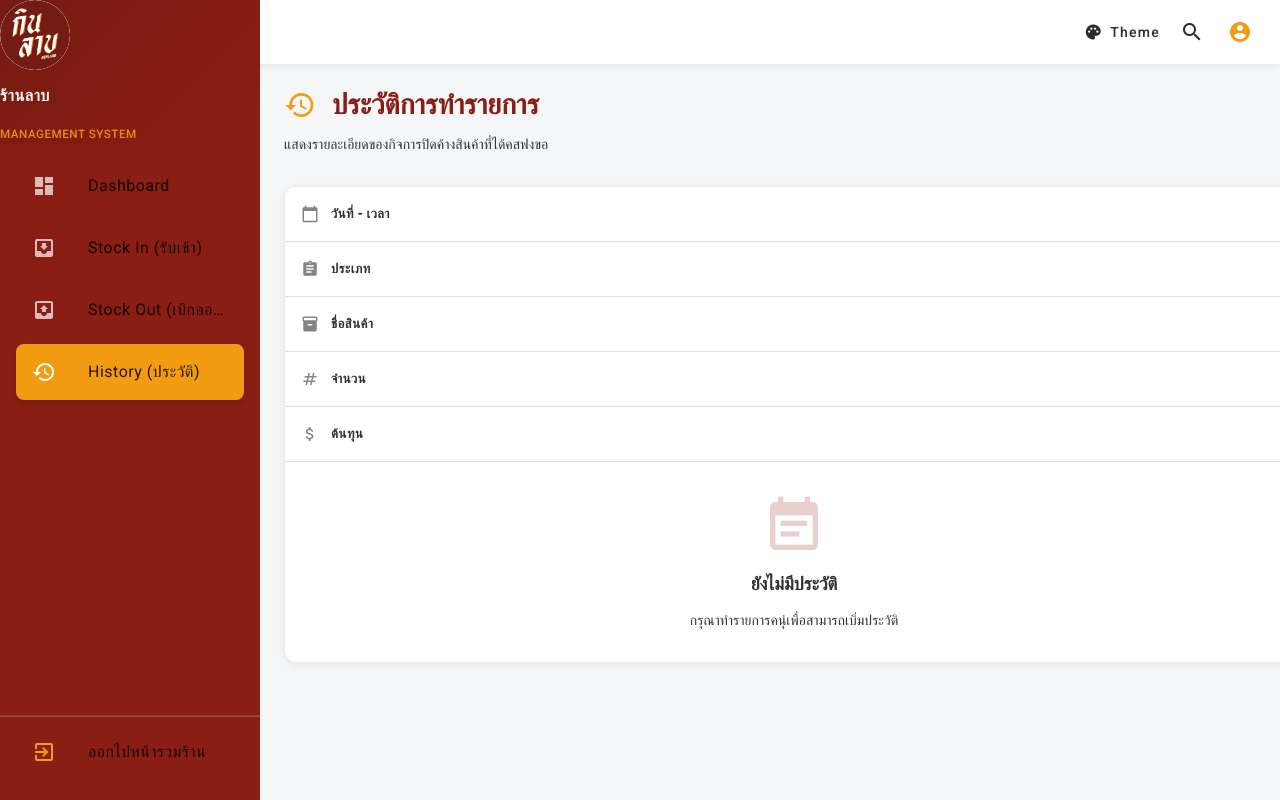
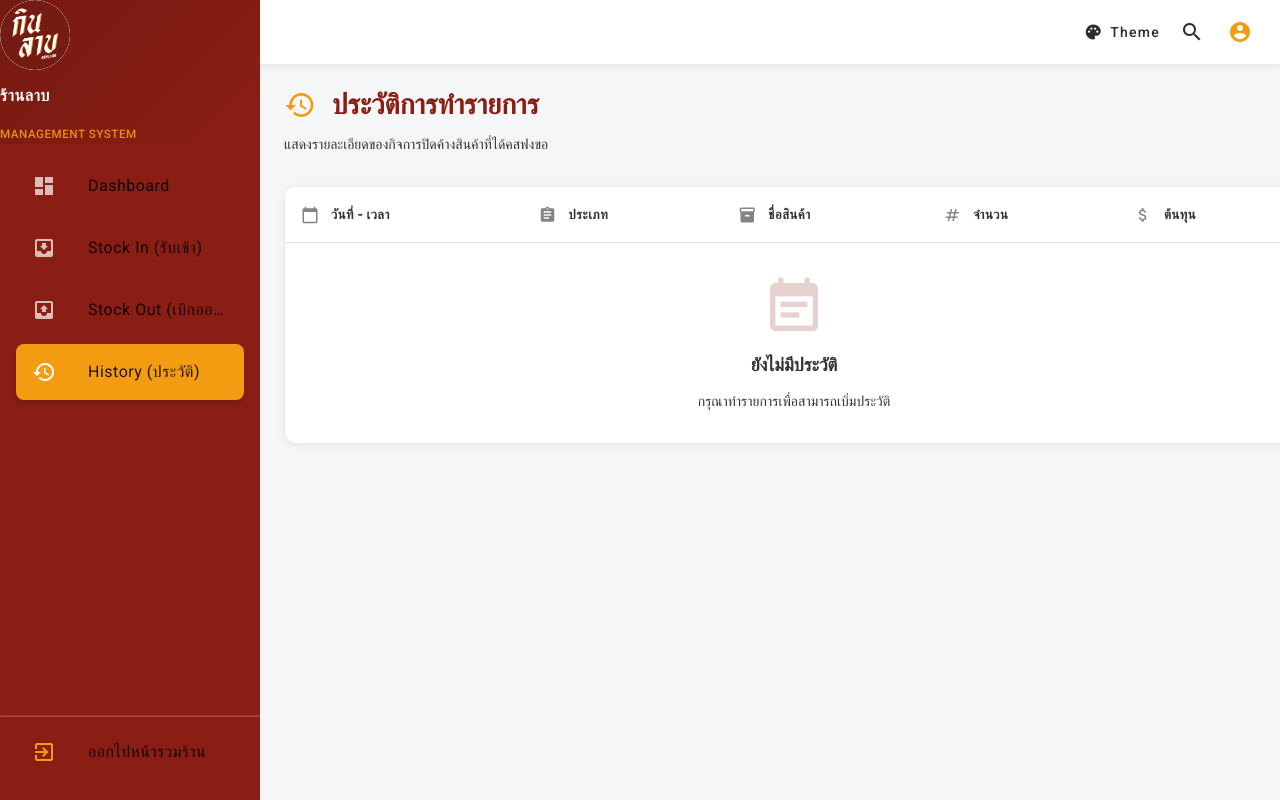
Before and after one commit to fralobboo03/kinlarb-management-web, an Angular app: page /shops/1/history in a window 1280 px wide. Built offline with nearby package versions, Linux system fonts and the light colour scheme.

Commit message:
feat: Enhance history component with loading state and improved table structure

```diff
--- a/src/app/features/shop/history/history.component.html
+++ b/src/app/features/shop/history/history.component.html
@@ -10,24 +10,22 @@
 
   <!-- Table Card -->
   <mat-card class="table-card">
-    <div class="table-wrapper">
-      <table mat-table [dataSource]="history$ | async" class="history-table">
+    <div class="table-wrapper" *ngIf="history$ | async as data; else loadingState">
+      <table mat-table [dataSource]="data" class="history-table">
         <!-- Date Column -->
         <ng-container matColumnDef="date">
           <th mat-header-cell *matHeaderCellDef>
             <mat-icon class="col-icon">calendar_today</mat-icon>
-            วันที่ - เวลา
+            <span>วันที่ - เวลา</span>
           </th>
-          <td mat-cell *matCellDef="let element">
-            {{ element.date | date:'dd/MM/yyyy HH:mm:ss' }}
-          </td>
+          <td mat-cell *matCellDef="let element">{{ element.date | date:'dd/MM/yyyy HH:mm:ss' }}</td>
         </ng-container>
 
         <!-- Type Column -->
         <ng-container matColumnDef="type">
           <th mat-header-cell *matHeaderCellDef>
             <mat-icon class="col-icon">assignment</mat-icon>
-            ประเภท
+            <span>ประเภท</span>
           </th>
           <td mat-cell *matCellDef="let element">
             <span class="badge" [class.badge-in]="element.type === 'IN'" [class.badge-out]="element.type === 'OUT'">
@@ -40,33 +38,27 @@
         <ng-container matColumnDef="name">
           <th mat-header-cell *matHeaderCellDef>
             <mat-icon class="col-icon">inventory_2</mat-icon>
-            ชื่อสินค้า
+            <span>ชื่อสินค้า</span>
           </th>
-          <td mat-cell *matCellDef="let element">
-            <strong>{{ element.name }}</strong>
-          </td>
+          <td mat-cell *matCellDef="let element">{{ element.name }}</td>
         </ng-container>
 
         <!-- Quantity Column -->
         <ng-container matColumnDef="quantity">
           <th mat-header-cell *matHeaderCellDef>
             <mat-icon class="col-icon">numbers</mat-icon>
-            จำนวน
+            <span>จำนวน</span>
           </th>
-          <td mat-cell *matCellDef="let element">
-            {{ element.quantity }}
-          </td>
+          <td mat-cell *matCellDef="let element">{{ element.quantity }}</td>
         </ng-container>
 
         <!-- Cost Column -->
         <ng-container matColumnDef="cost">
           <th mat-header-cell *matHeaderCellDef>
             <mat-icon class="col-icon">attach_money</mat-icon>
-            ต้นทุน
+            <span>ต้นทุน</span>
           </th>
-          <td mat-cell *matCellDef="let element">
-            {{ element.cost ? (element.cost | number:'1.2-2') : '-' }}
-          </td>
+          <td mat-cell *matCellDef="let element">{{ element.cost ? (element.cost | number:'1.2-2') : '-' }}</td>
         </ng-container>
 
         <!-- Header Row -->
@@ -77,11 +69,19 @@
       </table>
 
       <!-- Empty State -->
-      <div class="empty-state" *ngIf="!(history$ | async)?.length">
+      <div class="empty-state" *ngIf="!data || data.length === 0">
         <mat-icon class="empty-icon">event_note</mat-icon>
         <p class="empty-title">ยังไม่มีประวัติ</p>
-        <p class="empty-text">กรุณาทำรายการคนุ่เพื่อสามารถเบิ่มประวัติ</p>
+        <p class="empty-text">กรุณาทำรายการเพื่อสามารถเบิ่มประวัติ</p>
       </div>
     </div>
+
+    <!-- Loading State -->
+    <ng-template #loadingState>
+      <div class="loading-state">
+        <mat-spinner diameter="40"></mat-spinner>
+        <p>กำลังโหลดข้อมูล...</p>
+      </div>
+    </ng-template>
   </mat-card>
 </div>
--- a/src/app/features/shop/history/history.component.scss
+++ b/src/app/features/shop/history/history.component.scss
@@ -59,19 +59,37 @@ $spacing-xl: 32px;
 
 .table-wrapper {
   overflow-x: auto;
+  min-height: 200px;
+  display: block;
 }
 
 .history-table {
   width: 100%;
   margin: 0;
   border-collapse: collapse;
+  background: var(--card-bg, #ffffff);
+  display: table;
 
   thead {
+    display: table-header-group;
     background-color: rgba(0, 0, 0, 0.02);
     border-bottom: 2px solid var(--border-color, #eaeaea);
   }
 
+  tbody {
+    display: table-row-group;
+  }
+
+  tr {
+    display: table-row;
+
+    &:last-child td {
+      border-bottom: none;
+    }
+  }
+
   th {
+    display: table-cell;
     padding: $spacing-md;
     text-align: left;
     font-weight: 600;
@@ -79,23 +97,28 @@ $spacing-xl: 32px;
     font-size: 13px;
     text-transform: uppercase;
     letter-spacing: 0.5px;
-    display: flex;
-    align-items: center;
-    gap: $spacing-sm;
+
+    // Header content alignment
+    .col-icon {
+      display: inline-block;
+      width: 18px;
+      height: 18px;
+      font-size: 18px;
+      opacity: 0.6;
+      margin-right: $spacing-sm;
+      vertical-align: middle;
+    }
+
+    span {
+      vertical-align: middle;
+    }
   }
 
   td {
+    display: table-cell;
     padding: $spacing-md;
     border-bottom: 1px solid var(--border-color, #eaeaea);
     color: var(--card-text, #333333);
-  }
-
-  .col-icon {
-    width: 18px;
-    height: 18px;
-    font-size: 18px;
-    opacity: 0.6;
-    flex-shrink: 0;
   }
 }
 
@@ -201,3 +224,19 @@ $spacing-xl: 32px;
     }
   }
 }
+
+// Loading State
+.loading-state {
+  display: flex;
+  flex-direction: column;
+  align-items: center;
+  justify-content: center;
+  padding: $spacing-xl;
+  gap: $spacing-md;
+  color: var(--card-text, #666666);
+
+  p {
+    margin: 0;
+    font-size: 14px;
+  }
+}
--- a/src/app/features/shop/history/history.component.ts
+++ b/src/app/features/shop/history/history.component.ts
@@ -3,17 +3,19 @@ import { CommonModule } from '@angular/common';
 import { ActivatedRoute } from '@angular/router';
 import { StockService } from '../services/stock.service';
 import { StockTransaction } from '../models/stock-transaction.model';
-import { Observable } from 'rxjs';
+import { BehaviorSubject, Observable, of, EMPTY } from 'rxjs';
+import { switchMap, startWith } from 'rxjs/operators';
 
 // Angular Material Components
 import { MatCardModule } from '@angular/material/card';
 import { MatTableModule } from '@angular/material/table';
 import { MatIconModule } from '@angular/material/icon';
+import { MatProgressSpinnerModule } from '@angular/material/progress-spinner';
 
 @Component({
   selector: 'app-history',
   standalone: true,
-  imports: [CommonModule, MatCardModule, MatTableModule, MatIconModule],
+  imports: [CommonModule, MatCardModule, MatTableModule, MatIconModule, MatProgressSpinnerModule],
   templateUrl: './history.component.html',
   styleUrl: './history.component.scss'
 })
@@ -21,14 +23,21 @@ export class HistoryComponent implements OnInit {
   private route = inject(ActivatedRoute);
   private stockService = inject(StockService);
 
-  shopId!: number;
-  history$!: Observable<StockTransaction[]>;
+  shopId$ = new BehaviorSubject<number | null>(null);
+  history$: Observable<StockTransaction[]>;
   displayedColumns: string[] = ['date', 'type', 'name', 'quantity', 'cost'];
+
+  constructor() {
+    this.history$ = this.shopId$.pipe(
+      switchMap(shopId => shopId ? this.stockService.getHistory(shopId).pipe(startWith([])) : of([])),
+      startWith([])
+    );
+  }
 
   ngOnInit() {
     this.route.parent?.paramMap.subscribe(params => {
-      this.shopId = Number(params.get('shopId'));
-      this.history$ = this.stockService.getHistory(this.shopId);
+      const id = Number(params.get('shopId'));
+      this.shopId$.next(id);
     });
   }
 }
--- a/src/app/features/shop/stock-out/stock-out.component.scss
+++ b/src/app/features/shop/stock-out/stock-out.component.scss
@@ -245,7 +245,7 @@ mat-icon[matSuffix] {
   mat-card-header {
     padding: $spacing-lg;
     border-bottom: 1px solid var(--border-color, #eaeaea);
-    margin: -$spacing-lg -$spacing-lg $spacing-md -$spacing-lg;
+    margin: (-$spacing-lg) (-$spacing-lg) $spacing-md (-$spacing-lg);
   }
 
   mat-card-content {
```
